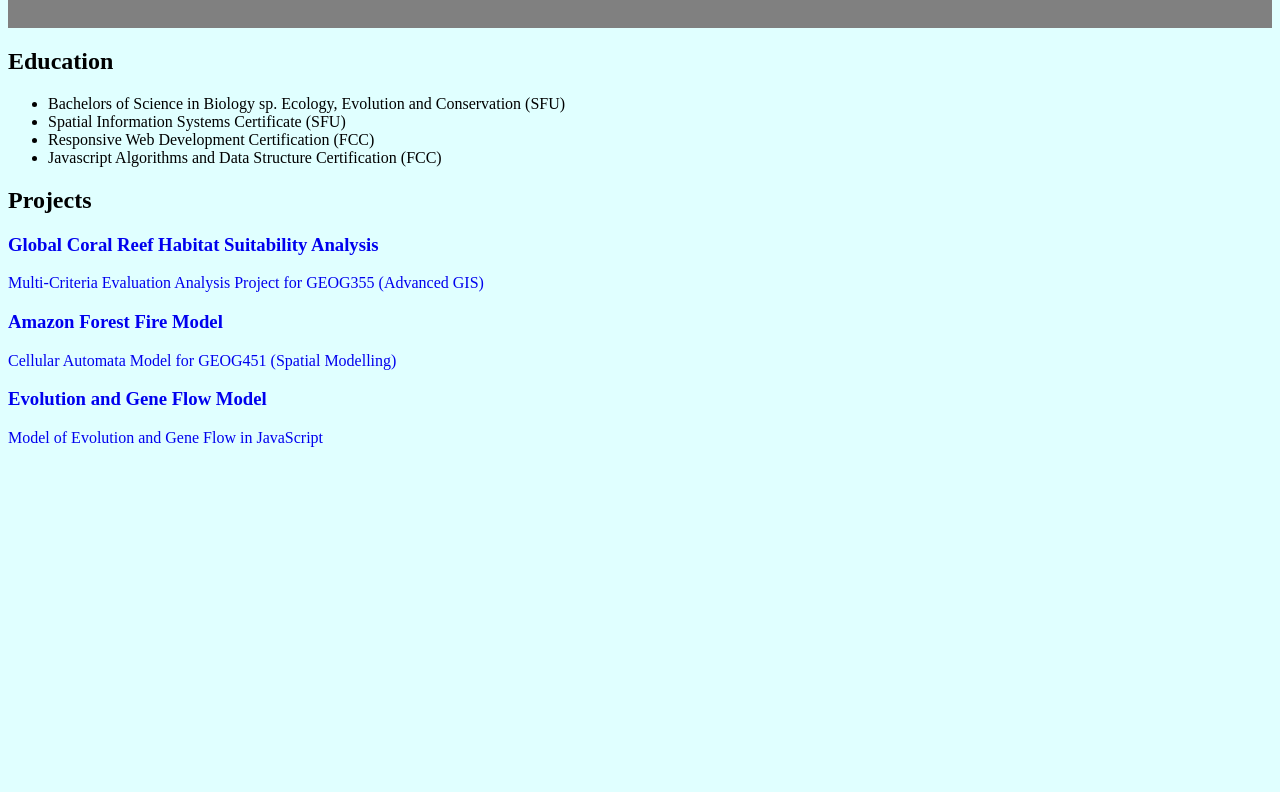
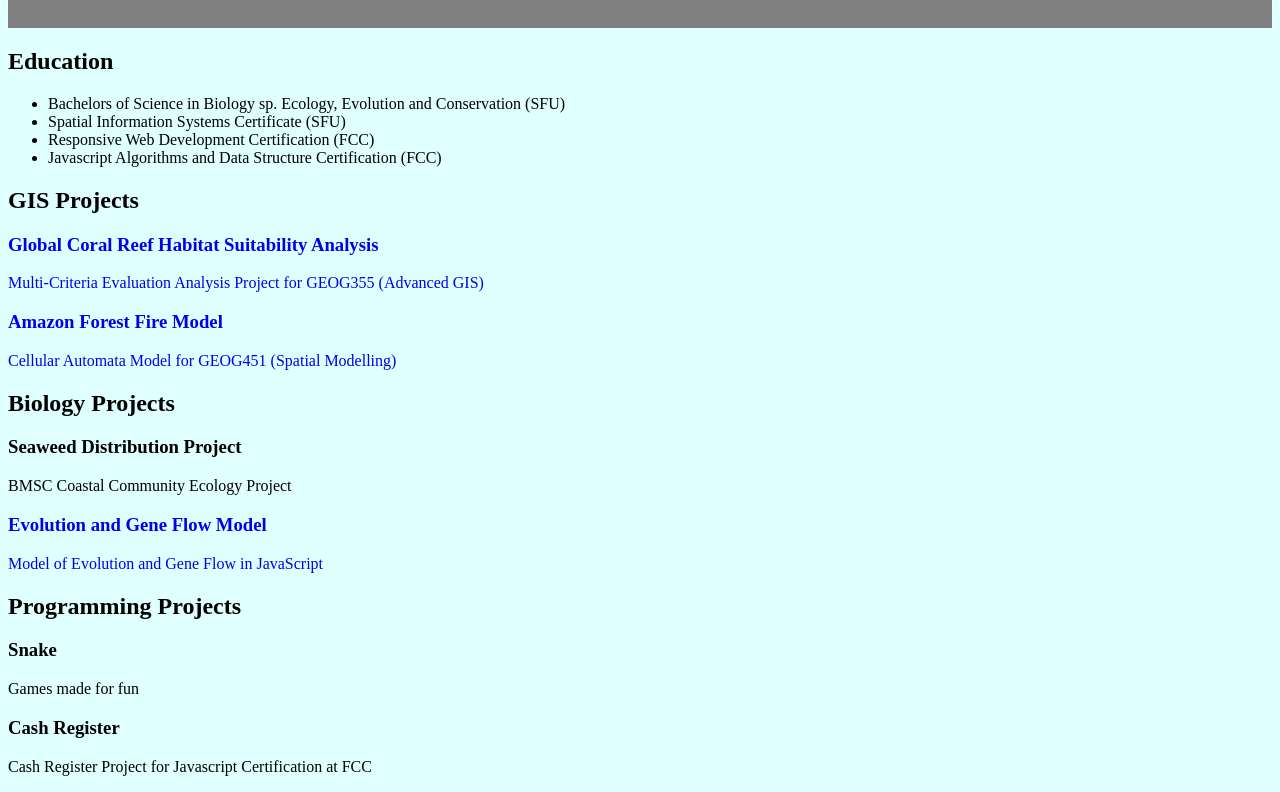
Before and after one commit to JayMatsushiba/archive_old_website, a plain HTML site: page index.html in a window 1280 px wide. Shown: the part 328-1120 px from the top of the page. Before the commit the page ends 800 px from the top, so only its background shows below. Drawn offline with Linux system fonts and the light colour scheme.

Commit message:
Update index.html

```diff
--- a/index.html
+++ b/index.html
@@ -49,7 +49,8 @@
         </div>
 
         <div id="projects">
-            <h2>Projects</h2>
+            <div id="gis">
+                <h2>GIS Projects</h2>
                 <!-- make project page for each one of these to link later -->
                 <div class="projectTile"><a href="link-to-project-page">
                     <h3>Global Coral Reef Habitat Suitability Analysis</h3>
@@ -59,11 +60,30 @@
                     <h3>Amazon Forest Fire Model</h3>
                     <p>Cellular Automata Model for GEOG451 (Spatial Modelling)</p>
                 </a></div>
+            <div id="biology">
+                <h2>Biology Projects</h2>
+                <div class='projectTile'>
+                    <h3>Seaweed Distribution Project</h3>
+                    <p>BMSC Coastal Community Ecology Project</p>
+                </div>
                 <div class="projectTile"><a href="link-to-project-page">
                     <h3>Evolution and Gene Flow Model</h3>
                     <p>Model of Evolution and Gene Flow in JavaScript</p>
                 </a></div>
             </div>
+            </div>
+            <div id="for_fun">
+                <h2>Programming Projects</h2>
+                <div class="projectTile">
+                    <h3>Snake</h3>
+                    <p>Games made for fun</p>
+                </div>
+                <div class='projectTile'>
+                    <h3>Cash Register</h3>
+                    <p>Cash Register Project for Javascript Certification at FCC</p>
+                </div>
+            </div>
+        </div>
 
     </body>
 </html>
```
Lines whose indentation alone changed are shown as unchanged.
